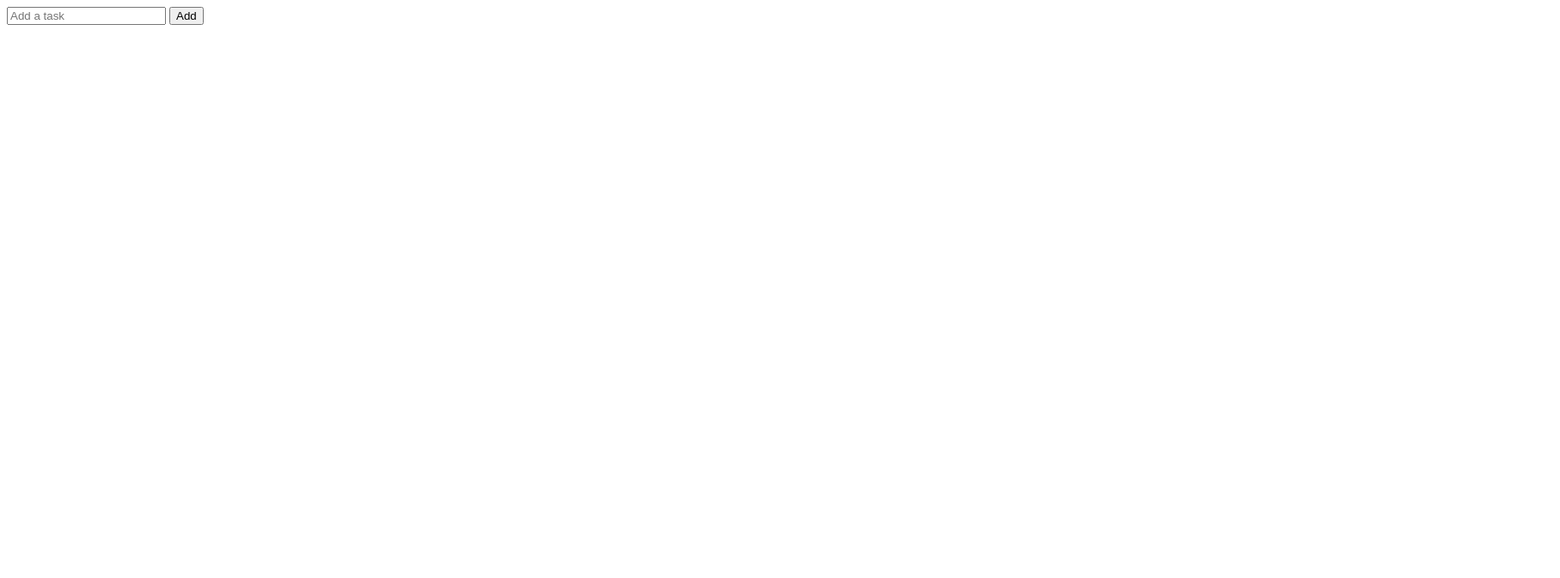
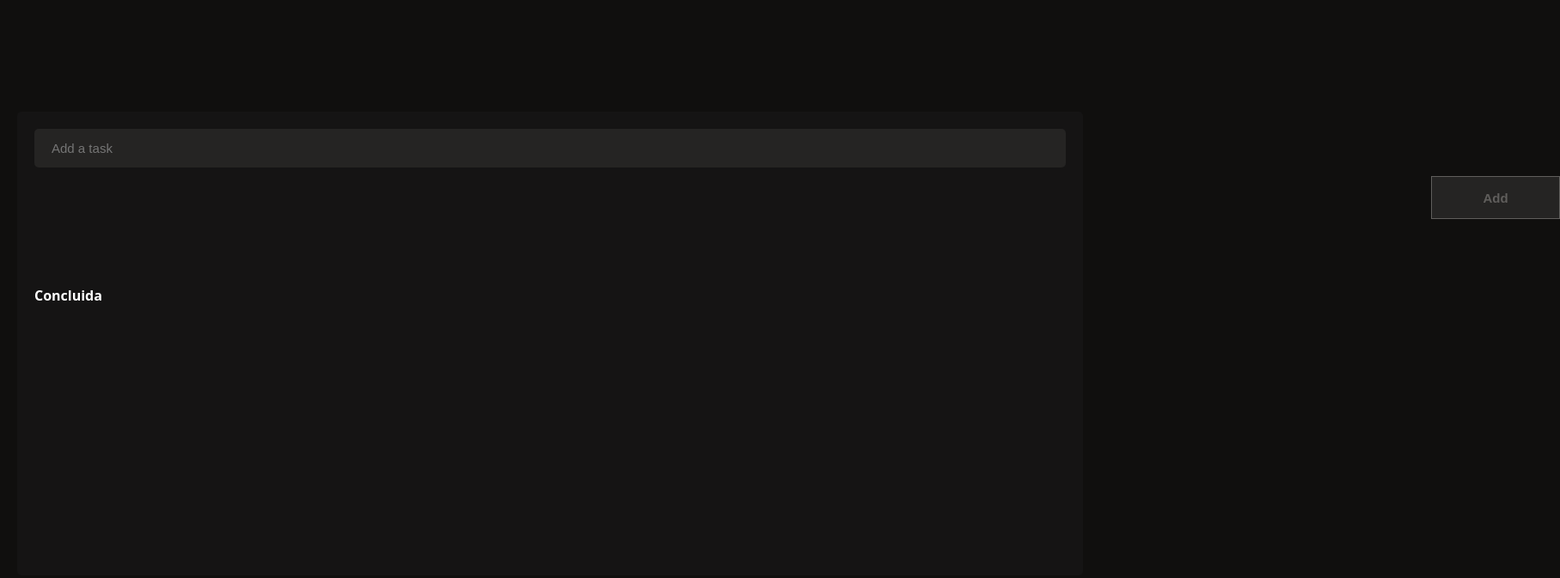
Before and after one commit to tulioanesio/To-DoList, a plain HTML site: page index.html in a window 1280 px wide. Shown: the whole page at 86% size, 1815 px wide, since content can reach past the window. Drawn offline with Linux system fonts and the light colour scheme.

Commit message:
style: css base done

```diff
--- a/index.html
+++ b/index.html
@@ -1,17 +1,24 @@
 <!DOCTYPE html>
 <html lang="pt-BR">
-<head>
-    <meta charset="UTF-8">
-    <meta name="viewport" content="width=device-width, initial-scale=1.0">
+  <head>
+    <meta charset="UTF-8" />
+    <meta name="viewport" content="width=device-width, initial-scale=1.0" />
     <title>To-Do</title>
-    <link rel="stylesheet" href="style.css">
-</head>
-<body>
+    <link rel="stylesheet" href="style.css" />
+  </head>
+  <body>
+    <div class="container">
+      <input type="text" id="taskInput" placeholder="Add a task" />
+      <button onclick="addTask()">Add</button>
+      <p id="pMsgTask"></p>
+      <div class="tasks">
 
-    <input type="text" id="taskInput" placeholder="Add a task">
-    <button onclick="addTask()">Add</button>
-    <p id="pMsgTask"></p>
+      </div>
+      <div class="accordion">
+        <p>Concluida</p>
+      </div>
+    </div>
 
     <script src="index.js"></script>
-</body>
+  </body>
 </html>
--- a/index.js
+++ b/index.js
@@ -33,7 +33,6 @@ function addTask() {
   });
 
   if(check.checked == true){
-    console.log("ola")
   }
 
 }
--- a/style.css
+++ b/style.css
@@ -0,0 +1,66 @@
+@import url("https://fonts.googleapis.com/css2?family=Open+Sans:ital,wght@0,300..800;1,300..800&display=swap");
+
+body {
+  font-family: system-ui, -apple-system, BlinkMacSystemFont, "Segoe UI", Roboto,
+    Oxygen, Ubuntu, Cantarell, "Open Sans", "Helvetica Neue", sans-serif;
+  background-color: hsl(30, 6%, 6%);
+  display: flex;
+  align-items: center;
+  justify-content: center;
+  height: 100vh;
+  margin: 0;
+}
+
+#pMsgTask{
+    color: white;
+}
+
+.container {
+  display: flex;
+  flex-direction: column;
+  border-radius: 5px;
+  background-color: hsl(30, 3%, 8%);
+  width: 100%;
+  max-width: 100%;
+  height: 500px;
+  padding: 20px;
+  margin: 20px;
+  gap: 10px;
+}
+
+input {
+  border: none;
+  outline: none;
+  height: 45px;
+  padding: 0px 20px;
+  color: #4BB1F1;
+  background-color: #252423;
+  border-radius: 5px;
+  font-size: 15px;
+}
+
+input:focus{
+    color:white;
+}
+
+button {
+  width: 150px;
+  height: 50px;
+  border: 1px solid #605e5c;
+  color: #605e5c;
+  font-weight: bold;
+  background-color: #252423;
+  font-size: 15px;
+  cursor: pointer;
+  display: flex;
+  flex-direction: row;
+  justify-content: center;
+  align-items: center;
+  position: relative;
+  left: 1625px;
+}
+
+.accordion{
+    color: white;
+    font-weight: bold;
+}
```
